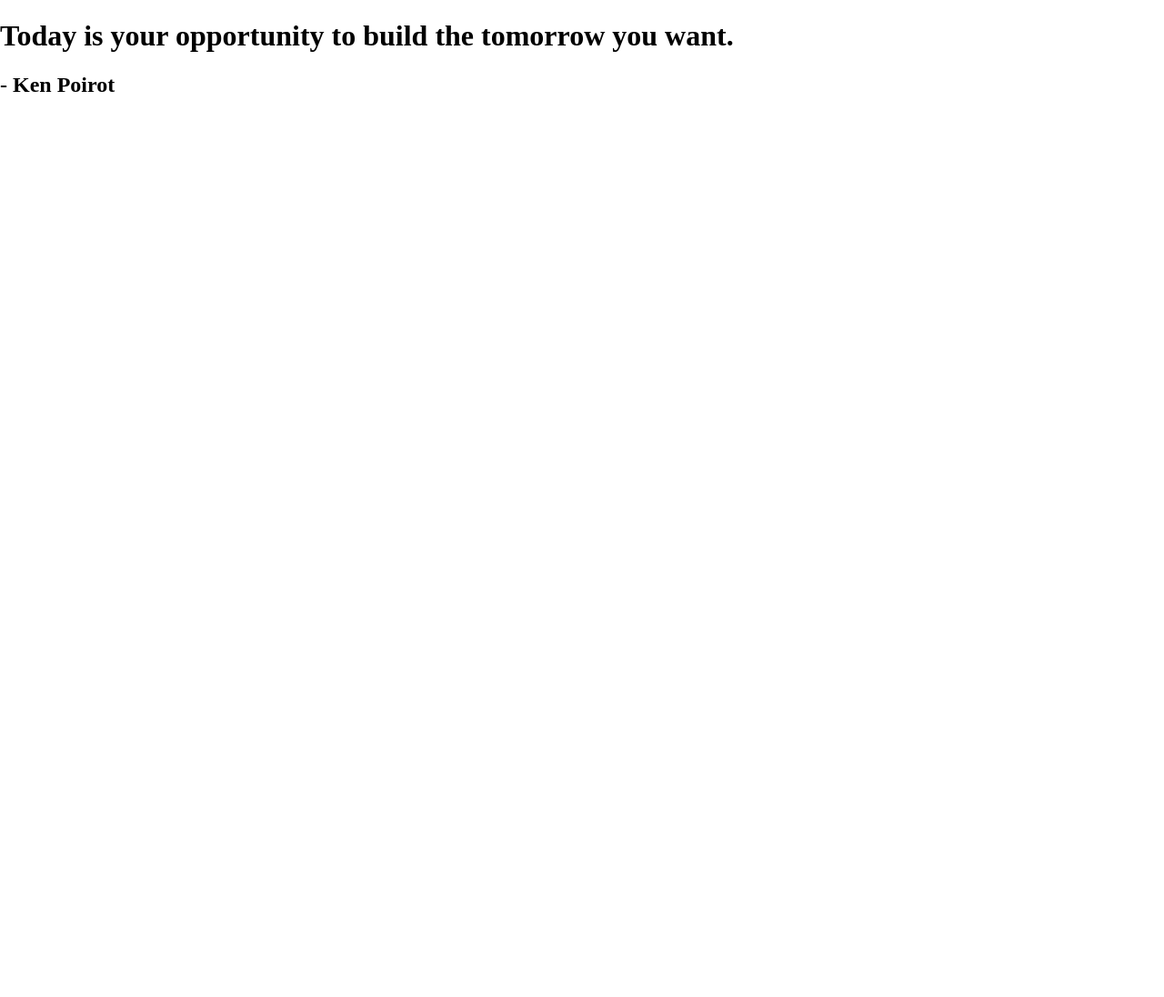
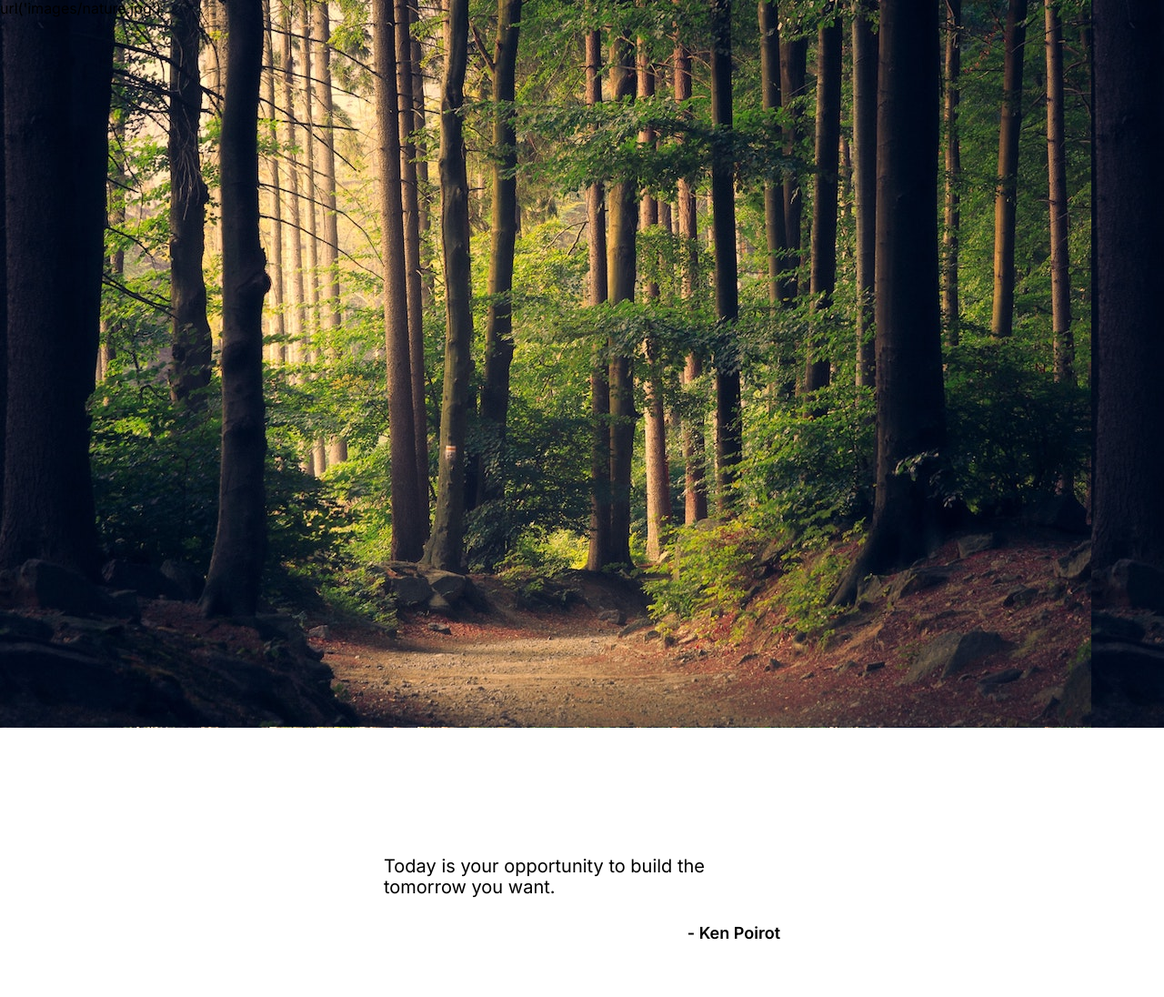
Before and after one commit to klb-dev/inspirationalQuote, a website built with Vite: page index.html in a window 1280 px wide. Shown: the whole page at 91% size. Before the commit the page ends 800 px from the top, so only its background shows below. Built offline with nearby package versions, Linux system fonts and the light colour scheme.

Commit message:
trying to push

```diff
--- a/index.css
+++ b/index.css
@@ -1,3 +1,35 @@
 body {
     margin: 0;
+    padding: 0;
+    box-sizing: border-box;
+    font-family: 'Inter', sans-serif;
 }
+
+#image {
+    background-color: rgb(41, 39, 39);
+    background-position: center;
+    background-repeat: no-repeat;
+    width: 100vw;
+    height: 100vh;
+}
+
+#quote{
+    background-color: white;
+    width: 436px;
+    height: 137px;
+    padding: 28px 33px;
+    margin: 100px auto;
+    display: flex;
+    flex-direction: column;
+}
+
+.quote-text{
+    font-weight: 400;
+    font-size: 20px;
+}
+
+.quote-author {
+    font-weight: 600;
+    font-size: 18px;
+    align-self: flex-end;
+}
--- a/index.html
+++ b/index.html
@@ -7,9 +7,18 @@
     <title>Inspirational Quotes Page</title>
     <link rel="stylesheet" href="https://cdnjs.cloudflare.com/ajax/libs/normalize/8.0.1/normalize.css">
     <link rel="stylesheet" href="index.css">
+
+    <link rel="preconnect" href="https://fonts.googleapis.com">
+    <link rel="preconnect" href="https://fonts.gstatic.com" crossorigin>
+    <link href="https://fonts.googleapis.com/css2?family=Inter:wght@400;600&display=swap" rel="stylesheet">
 </head>
 <body>
-    <h1>Today is your opportunity to build the tomorrow you want.</h1>
-    <h2>- Ken Poirot</h2>
+    <header id="image"></header>
+    <main id="quote">
+        <h1 class="quote-text">Today is your opportunity to build the tomorrow you want.</h1>
+        <h2 class="quote-author">- Ken Poirot</h2>
+    </main>
+
+    <script src="quotes.js"></script>
 </body>
 </html>
--- a/quotes.js
+++ b/quotes.js
@@ -1,3 +1,4 @@
+
 const quotes = [
     {
         quote: "Today is your opportunity to build the tomorrow you want.",
@@ -20,3 +21,20 @@ const quotes = [
         author: "Justin Bieber"
     }
 ]
+
+let randomImage = [
+    "images/bridgeOnCliff.jpeg",
+    "images/elephantTree.jpeg",
+    "images/forestWithDropEarth.jpeg",
+    "images/lake&forest.jpeg",
+    "images/nature.jpg"
+]
+
+function imageRand(imgArr) {
+    return imgArr[Math.floor(Math.random() * imgArr.length)];
+}
+
+const image = document.getElementById("image");
+const result = image.style.background =  "url('" + imageRand(randomImage) + "')";
+image.innerHTML = result;
+console.log(image);
```
Also changed, not shown: 4 other files.
